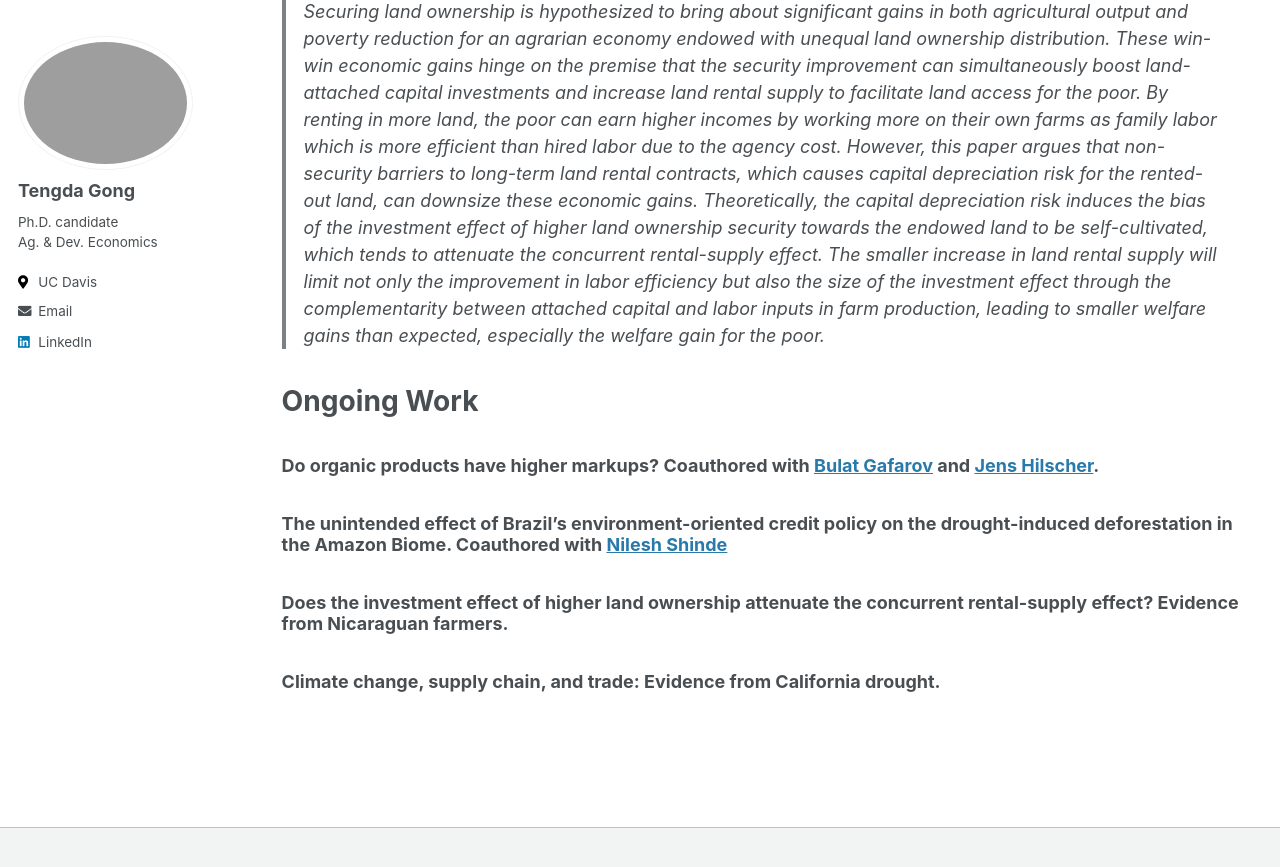
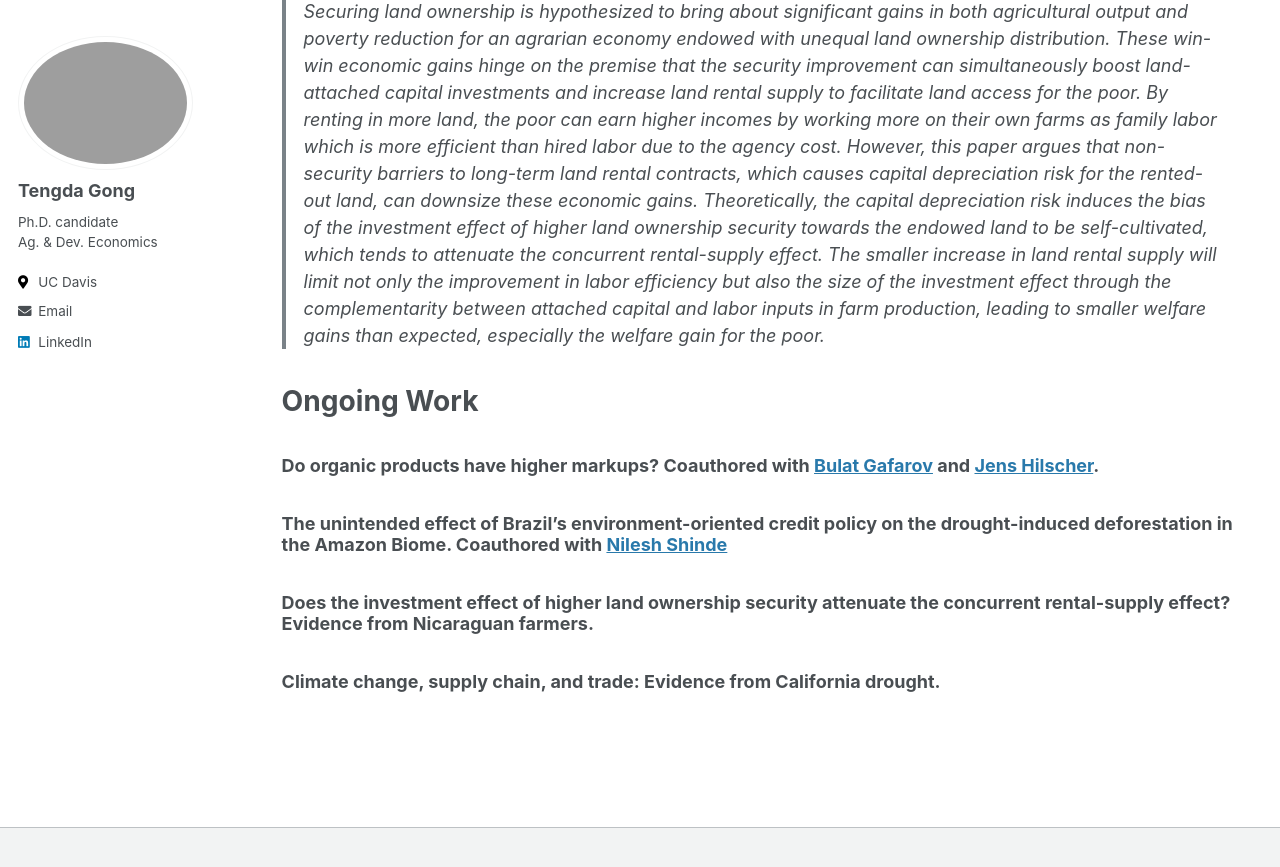
Before and after one commit to tendakung/tendakung.github.io, a Jekyll site: the page built from _pages/research.md, in a window 1280 px wide and 900 px high, scrolled down 614 px. Shown: the top 867 px of the window. Built offline with Jekyll 4.4.1, drawn with Linux system fonts in a browser that asks for light colours.

Commit message:
Update research.md

```diff
--- a/_pages/research.md
+++ b/_pages/research.md
@@ -20,6 +20,6 @@ author_profile: true
 
 ### The unintended effect of Brazil's environment-oriented credit policy on the drought-induced deforestation in the Amazon Biome. Coauthored with [Nilesh Shinde](https://sites.google.com/view/nshinde/home)
 
-### Does the investment effect of higher land ownership attenuate the concurrent rental-supply effect? Evidence from Nicaraguan farmers.
+### Does the investment effect of higher land ownership security attenuate the concurrent rental-supply effect? Evidence from Nicaraguan farmers.
 
 ### Climate change, supply chain, and trade: Evidence from California drought.
```
